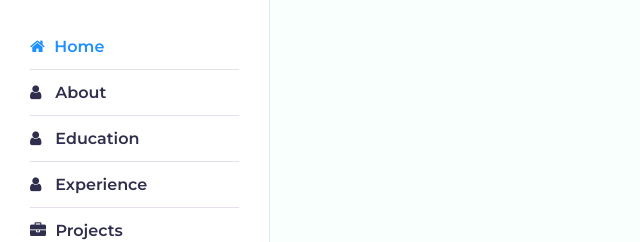
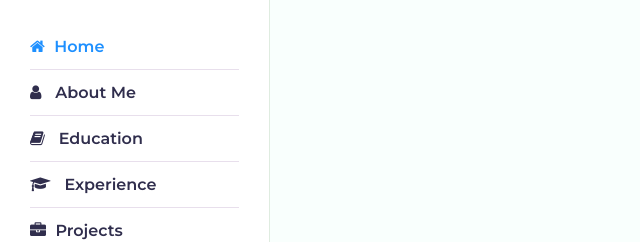
Before and after one commit to Mokesh-B/Portfolio, a plain HTML site: page index.html in a window 1280 px wide. Shown: the part 216-458 px from the top of the page, 0-640 px from the left. Drawn offline with Linux system fonts and the light colour scheme.

Commit message:
aside icon changes

```diff
--- a/index.html
+++ b/index.html
@@ -102,13 +102,13 @@
               <a href="#home" class="active"><i class="fa fa-home"></i> Home</a>
             </li>
             <li>
-              <a href="#about"><i class="fa fa-user"></i> &nbsp;About</a>
+              <a href="#about"><i class="fa fa-user"></i> &nbsp;About Me</a>
             </li>
             <li>
-              <a href="#education"><i class="fa fa-user"></i> &nbsp;Education</a>
+              <a href="#education"><i class="fa fa-book"></i> &nbsp;Education</a>
             </li>
             <li>
-              <a href="#experience"><i class="fa fa-user"></i> &nbsp;Experience</a>
+              <a href="#experience"><i class="fa fa-graduation-cap"></i> &nbsp;Experience</a>
             </li>
             <!-- <li>
               <a href="#services"><i class="fa fa-list"></i> Services</a>
```
